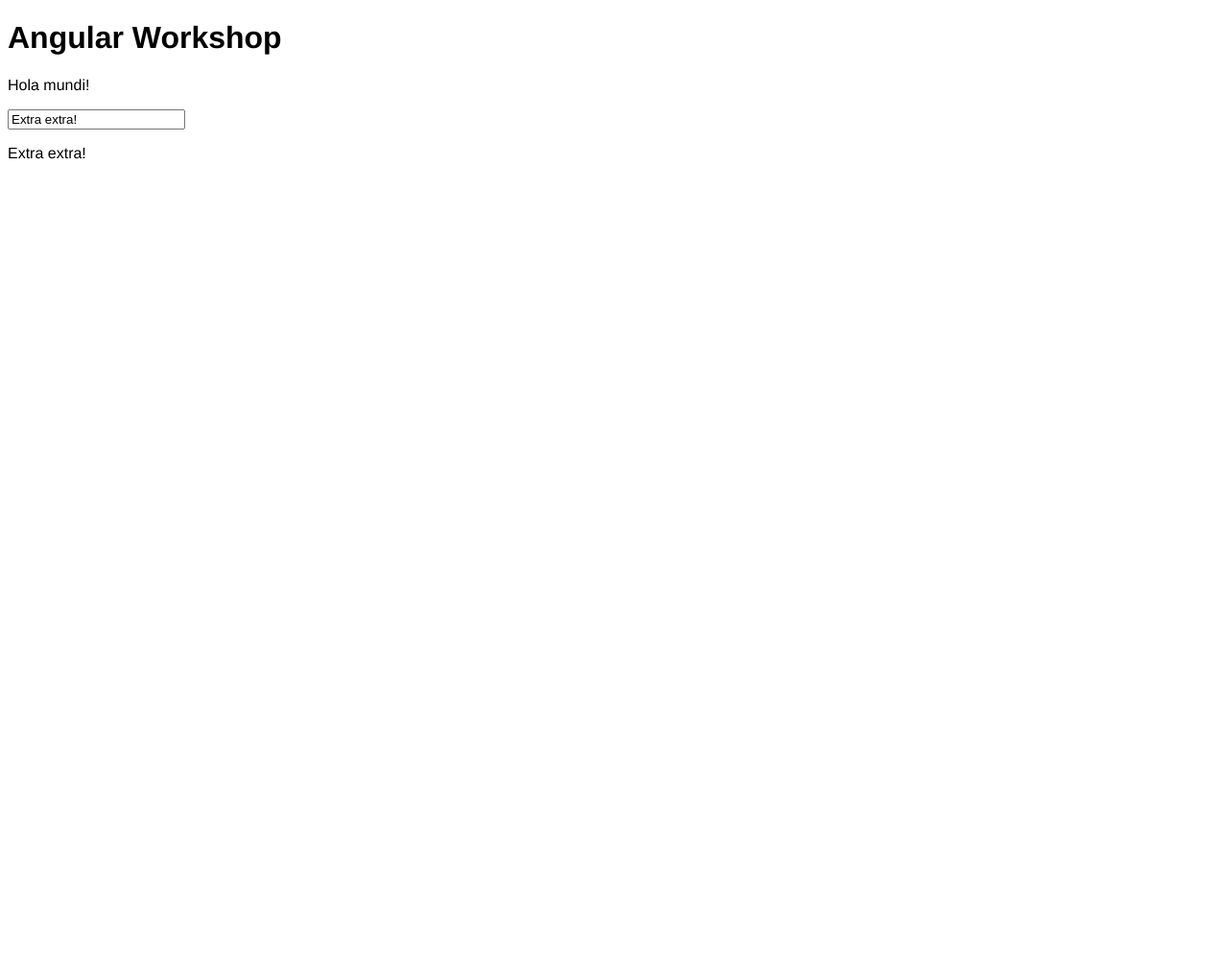
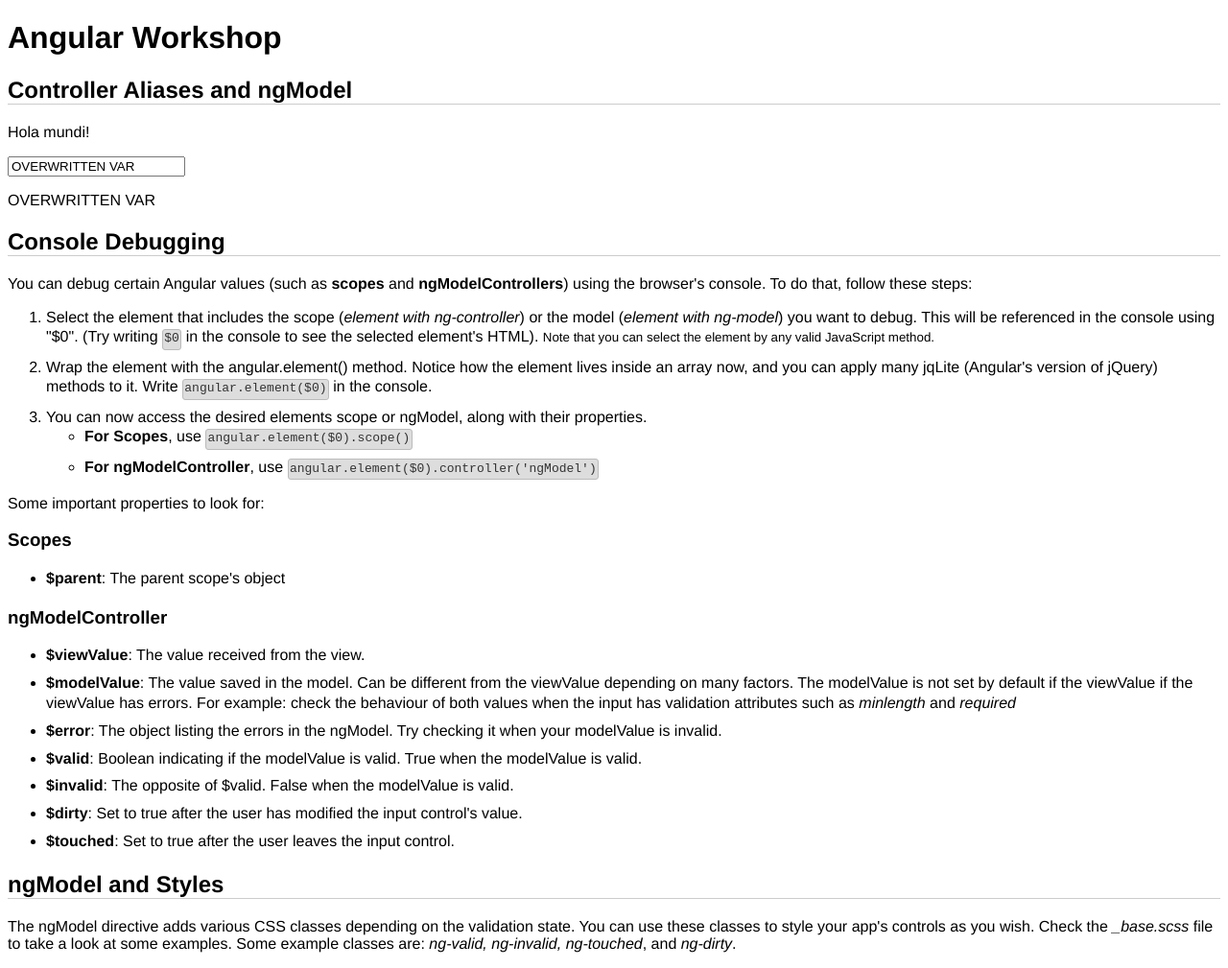
Before and after one commit to CronGM/angular-workshop, a website: page models.html in a window 1280 px wide. Shown: the whole page at 96% size. Before the commit the page ends 800 px from the top, so only its background shows below. Drawn offline with nearby package versions, Linux system fonts and the light colour scheme; files that its build step writes are made by us from their sources.

Commit message:
Add ngModel and Controller aliases example, styles

```diff
--- a/models.html
+++ b/models.html
@@ -7,18 +7,76 @@
     <script src="node_modules/angular/angular.min.js"></script>
     <link rel="stylesheet" href="assets/css/main.css">
 </head>
+
+<!-- CONTROLLER ALIASES (ControllerAs)
+    * Using the "controllerAs" notation, use an alias to reference the specific controller you want.
+    * This is sometimes known as "dot notation", since you must add the variables as object properties (using a dot).
+    * In this way you can avoid scope confusion or unwanted inheritance.
+-->
 <body ng-controller="modelsCtrl as ctrl">
     <h1>Angular Workshop</h1>
 
+    <h2>Controller Aliases and ngModel</h2>
+
+    <!-- Notice how we are using the "test" variable coming exclusively from modelsCtrl (aliased as "ctrl")-->
     <p ng-bind="ctrl.test"></p>
 
-    <div ng-controller="extraCtrl as extra">
+    <!-- ngInit DIRECTIVE
+        Used to run an expression or method the moment the element is created in the DOM.
+        Direct assignments or expressions are considered bad practice, and we use it here just for explanation purposes.
+        Its correct use is to call a method that retrieves values from an API and then sets them inside the controller.
+    -->
+    <div ng-controller="extraCtrl as extra" ng-init="extra.test = 'OVERWRITTEN VAR'">
+        <!--
+            ngIf is a directive that creates its own child scope.
+            Therefore, when not using controller aliases, the value for "test" will be lost from the controller's scope.
+        -->
         <div ng-if="true">
-            <input type="text" ng-model="extra.test">
+            <!-- "minlength" and "required" attributes work as Angular directives that add their own validators to the ngModelController -->
+            <input type="text" ng-model="extra.test" minlength="5" required>
             <p>{{ extra.test }}</p>
         </div>
     </div>
 
+    <h2>Console Debugging</h2>
+
+    <p>You can debug certain Angular values (such as <strong>scopes</strong> and <strong>ngModelControllers</strong>) using the browser's console. To do that, follow these steps:</p>
+
+    <ol>
+        <li>Select the element that includes the scope (<em>element with ng-controller</em>) or the model (<em>element with ng-model</em>) you want to debug. This will be referenced in the console using "$0". (Try writing <pre class="inline">$0</pre> in the console to see the selected element's HTML). <small>Note that you can select the element by any valid JavaScript method.</small></li>
+        <li>Wrap the element with the angular.element() method. Notice how the element lives inside an array now, and you can apply many jqLite (Angular's version of jQuery) methods to it. Write <pre class="inline">angular.element($0)</pre> in the console.</li>
+        <li>
+            You can now access the desired elements scope or ngModel, along with their properties.
+            <ul>
+                <li><strong>For Scopes</strong>, use <pre class="inline">angular.element($0).scope()</pre></li>
+                <li><strong>For ngModelController</strong>, use <pre class="inline">angular.element($0).controller('ngModel')</pre></li>
+            </ul>
+        </li>
+    </ol>
+
+    <p>Some important properties to look for:</p>
+
+    <h3>Scopes</h3>
+
+    <ul>
+        <li><strong>$parent</strong>: The parent scope's object</li>
+    </ul>
+
+    <h3>ngModelController</h3>
+
+    <ul>
+        <li><strong>$viewValue</strong>: The value received from the view.</li>
+        <li><strong>$modelValue</strong>: The value saved in the model. Can be different from the viewValue depending on many factors. The modelValue is not set by default if the viewValue if the viewValue has errors. For example: check the behaviour of both values when the input has validation attributes such as <em>minlength</em> and <em>required</em></li>
+        <li><strong>$error</strong>: The object listing the errors in the ngModel. Try checking it when your modelValue is invalid.</li>
+        <li><strong>$valid</strong>: Boolean indicating if the modelValue is valid. True when the modelValue is valid.</li>
+        <li><strong>$invalid</strong>: The opposite of $valid. False when the modelValue is valid.</li>
+        <li><strong>$dirty</strong>: Set to true after the user has modified the input control's value.</li>
+        <li><strong>$touched</strong>: Set to true after the user leaves the input control.</li>
+    </ul>
+
+    <h2>ngModel and Styles</h2>
+    <p>The ngModel directive adds various CSS classes depending on the validation state. You can use these classes to style your app's controls as you wish. Check the <em>_base.scss</em> file to take a look at some examples. Some example classes are: <em>ng-valid, ng-invalid, ng-touched</em>, and <em>ng-dirty</em>.</p>
+
     <script src="assets/js/app.js"></script>
 </body>
 </html>
--- a/src/styles/_base.scss
+++ b/src/styles/_base.scss
@@ -1,5 +1,9 @@
 body {
     font-family: Helvetica, Arial, sans-serif;
+}
+
+h2 {
+    border-bottom: solid 1px #ccc;
 }
 
 pre {
@@ -10,4 +14,26 @@
     width: auto;
     display: block;
     padding: 0.5em;
+
+    &.inline {
+        display: inline-block;
+        padding: 0.1em;
+        margin: 0;
+    }
 }
+
+li {
+    margin-bottom: 0.5em;
+    line-height: 1.3;
+}
+
+.ng-invalid {
+    border: solid 1px red;
+}
+
+.ng-touched {
+    color: blue;
+}
+.ng-dirty {
+    text-transform: uppercase;
+}
```
